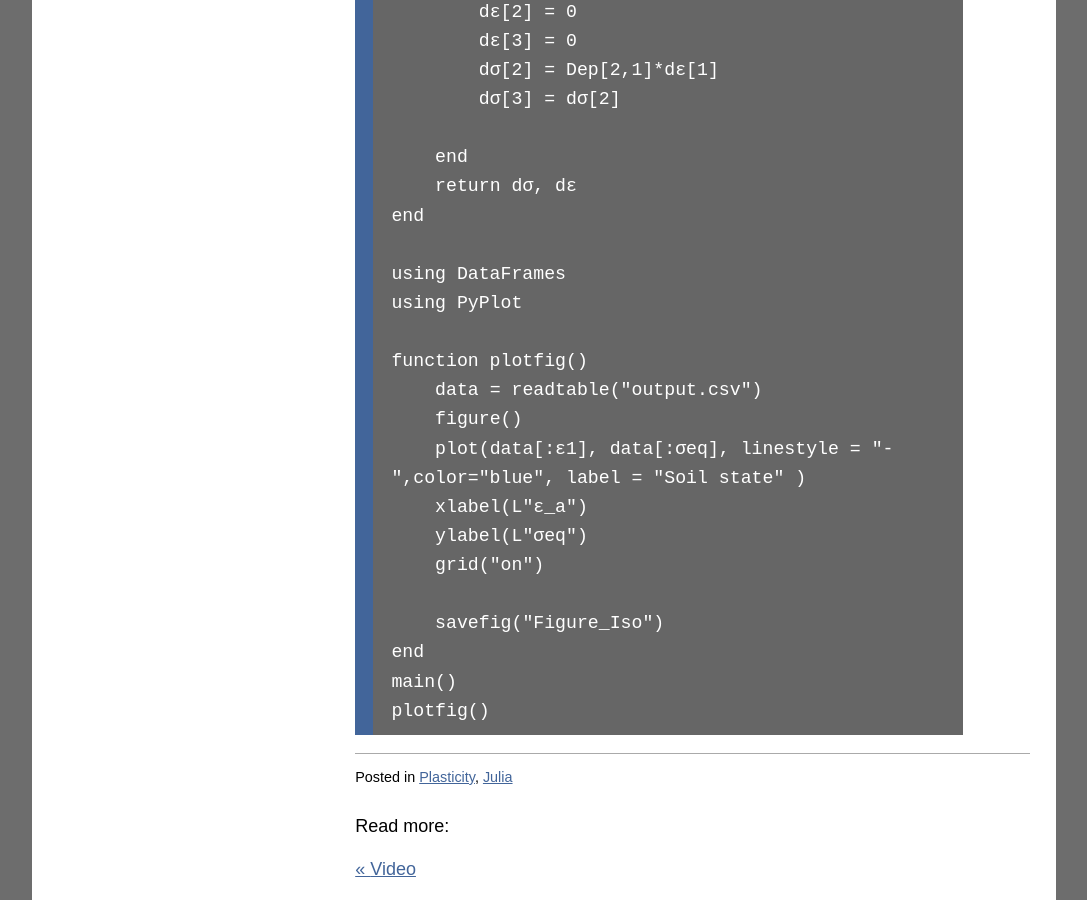
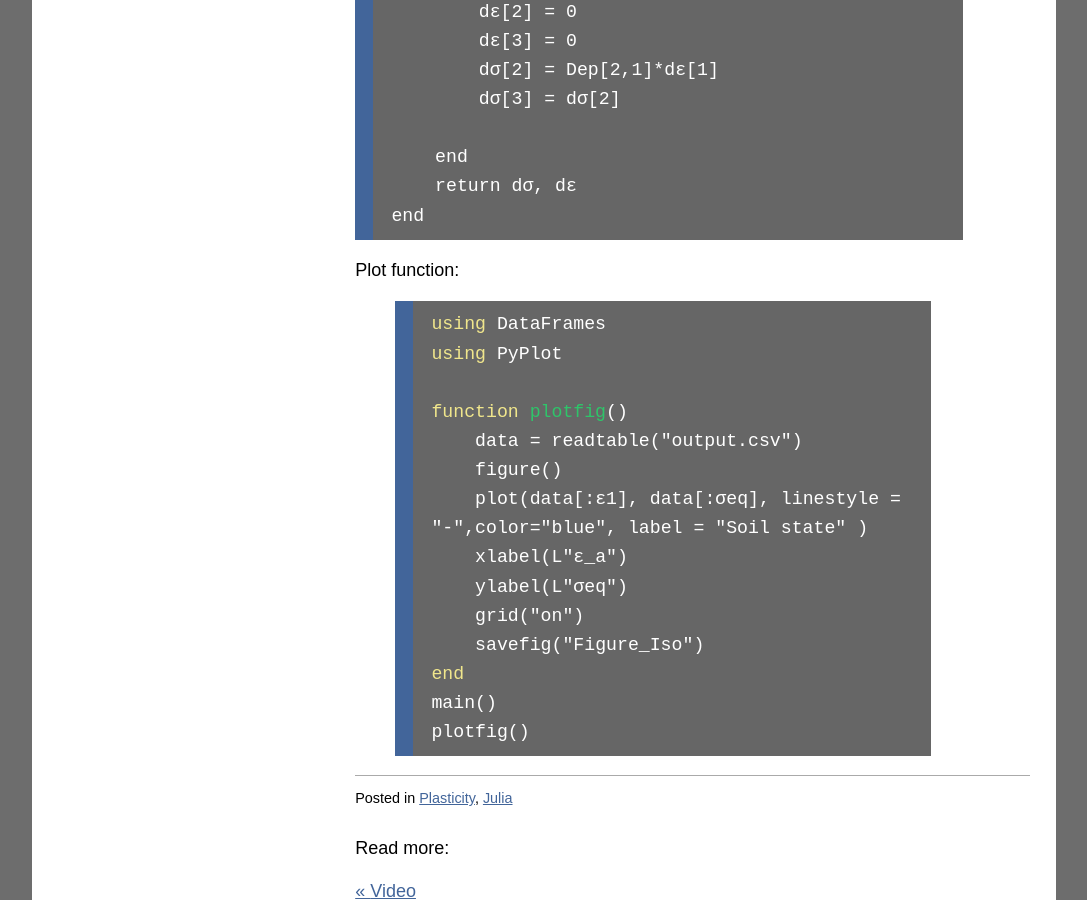
Before and after one commit to quangvunp/geomechanics, a Jekyll site: the page built from _posts/2018-02-25-VonMises.md, in a window 1280 px wide and 900 px high, scrolled down 6613 px. Shown: the whole window, without its empty margins (96-1183 px from the left). Built offline with Jekyll 4.4.1, drawn with Linux system fonts in a browser that asks for light colours; comment, search, counter and statistics services are not loaded.

Commit message:
Update 2018-02-25-VonMises.md

```diff
--- a/_posts/2018-02-25-VonMises.md
+++ b/_posts/2018-02-25-VonMises.md
@@ -172,7 +172,9 @@ function simulate(cond,Dep::Matrix, dɛ::Vector, dσ::Vector)
     end
     return dσ, dɛ
 end
-
+~~~~~~
+Plot function:
+{% highlight julia%}
 using DataFrames
 using PyPlot
 
@@ -183,9 +185,8 @@ function plotfig()
     xlabel(L"ɛ_a")
     ylabel(L"σeq")
     grid("on")
-
     savefig("Figure_Iso")
 end
 main()
 plotfig()
-~~~~~~
+{% endhighlight %}
```
